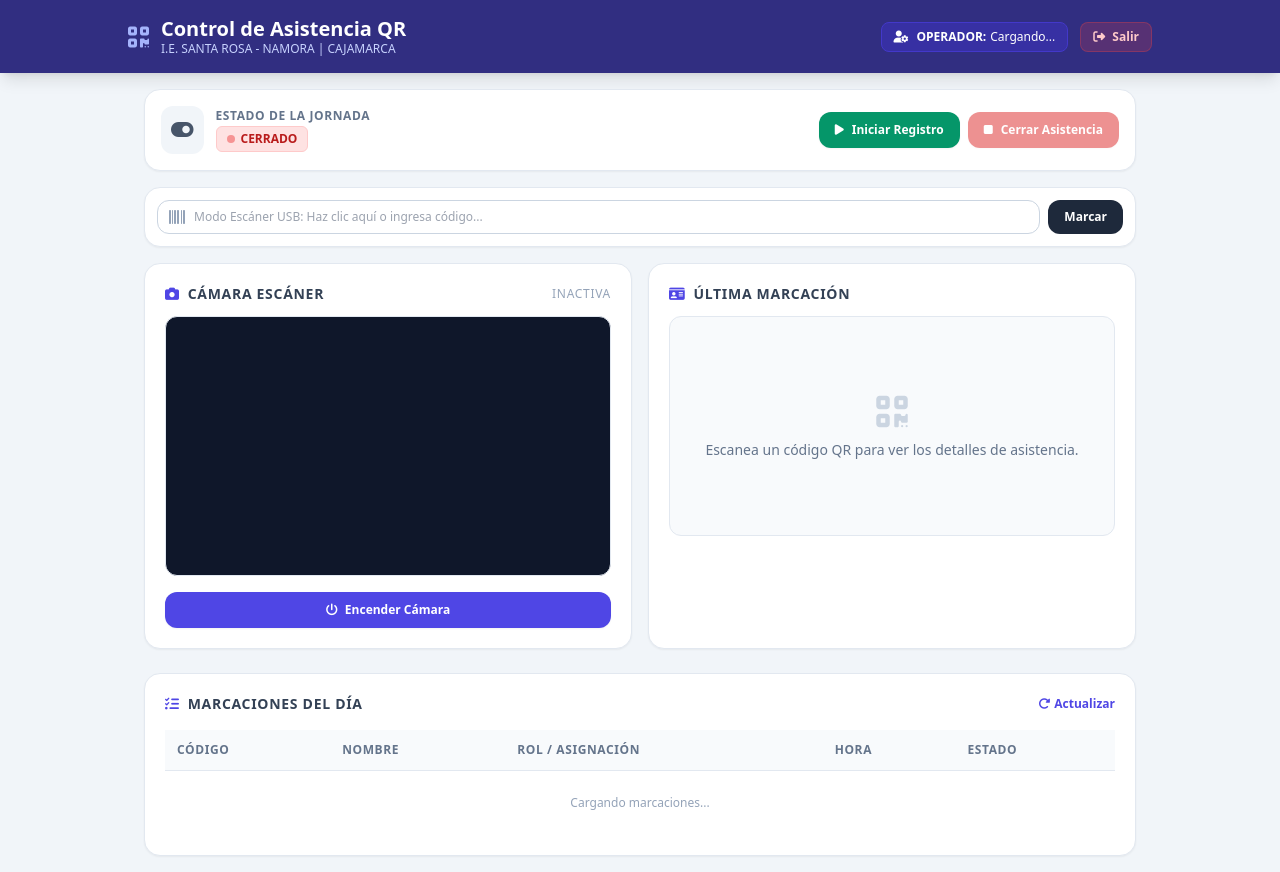
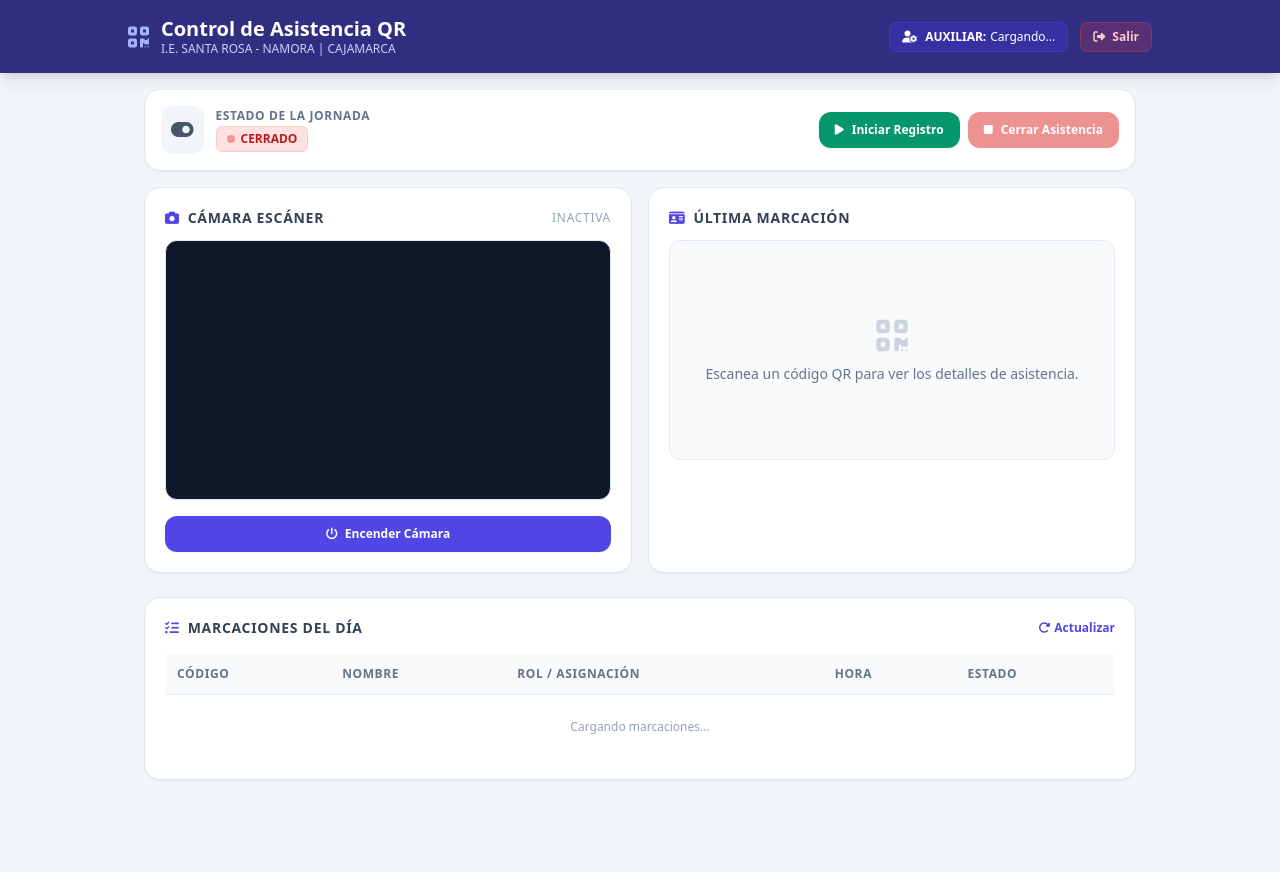
Before and after one commit to victorsanchez0130-blip/SISTEMA-ASISTENCIA-NAMORA, a website: page public/escaner.html in a window 1280 px wide. After the commit the page ends 800 px from the top, so only its background shows below. Drawn offline with nearby package versions, Linux system fonts and the light colour scheme.

Commit message:
FINAL1.0

```diff
--- a/public/escaner.html
+++ b/public/escaner.html
@@ -28,7 +28,7 @@
       </div>
       <div class="flex items-center gap-3">
         <span id="usuario-login" class="text-xs font-medium bg-indigo-800 px-3 py-1.5 rounded-lg border border-indigo-700 flex items-center gap-1">
-          <i class="fa-solid fa-user-gear mr-1"></i> <span id="label-rol-operador" class="font-bold">OPERADOR:</span> <span id="nombre-auxiliar">Cargando...</span>
+          <i class="fa-solid fa-user-gear mr-1"></i> <span id="label-rol-auxiliar" class="font-bold">AUXILIAR:</span> <span id="nombre-auxiliar">Cargando...</span>
         </span>
         <button onclick="cerrarSesion()" class="bg-red-500/20 hover:bg-red-500 text-red-200 hover:text-white text-xs font-semibold py-1.5 px-3 rounded-lg border border-red-500/30 transition-all">
           <i class="fa-solid fa-right-from-bracket mr-1"></i> Salir
@@ -64,20 +64,6 @@
           <i class="fa-solid fa-stop"></i> Cerrar Asistencia
         </button>
       </div>
-    </section>
-
-    <!-- ENTRADA PARA ESCÁNER FÍSICO / BARRAS USB -->
-    <section class="bg-white p-3 rounded-2xl border border-slate-200 shadow-sm">
-      <form id="formEscanerManual" onsubmit="procesarEscaneoManual(event)" class="flex gap-2">
-        <div class="relative flex-1">
-          <i class="fa-solid fa-barcode absolute left-3 top-1/2 -translate-y-1/2 text-slate-400"></i>
-          <input type="text" id="input-codigo-manual" autocomplete="off" placeholder="Modo Escáner USB: Haz clic aquí o ingresa código..."
-                 class="w-full pl-9 pr-3 py-2 text-xs border border-slate-300 rounded-xl focus:outline-none focus:ring-2 focus:ring-indigo-500 focus:border-indigo-500">
-        </div>
-        <button type="submit" class="bg-slate-800 hover:bg-slate-900 text-white text-xs font-bold px-4 py-2 rounded-xl transition-all">
-          Marcar
-        </button>
-      </form>
     </section>
 
     <!-- ÁREA DEL ESCÁNER Y RESULTADOS -->
--- a/public/js/auth.js
+++ b/public/js/auth.js
@@ -31,8 +31,6 @@ function checkAuth(requiredRol = null) {
       window.location.href = 'dashboard.html';
     } else if (userRol === 'docente') {
       window.location.href = 'dashboard.html';
-    } else {
-      window.location.href = 'escaner.html';
     }
     return;
   }
```
Also changed, not shown: public/dashboard.html (+5 -0 lines), public/js/scanner.js (+4 -11 lines).
